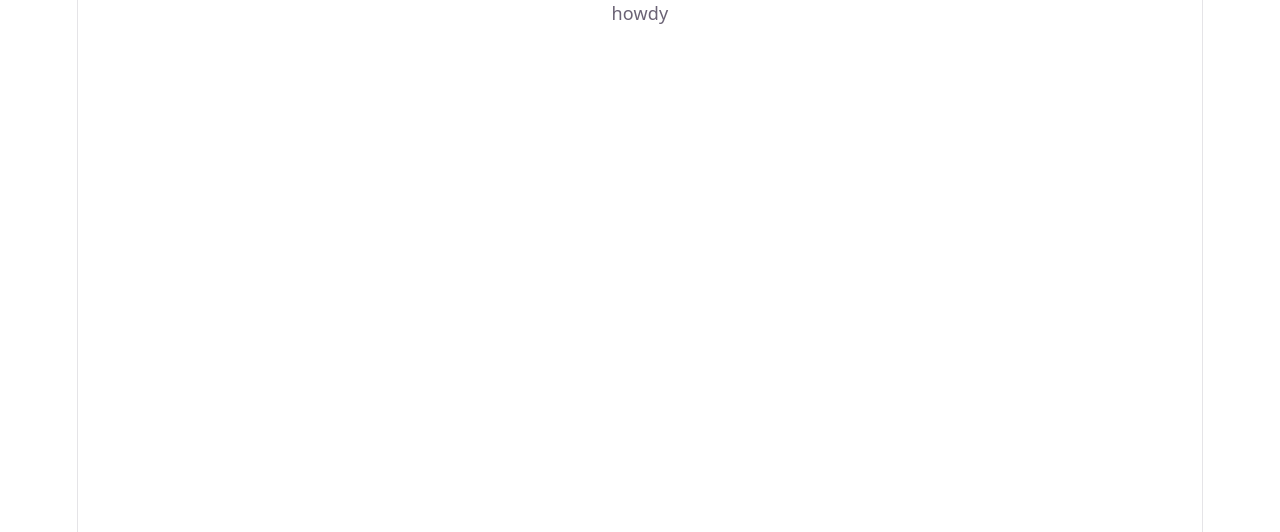
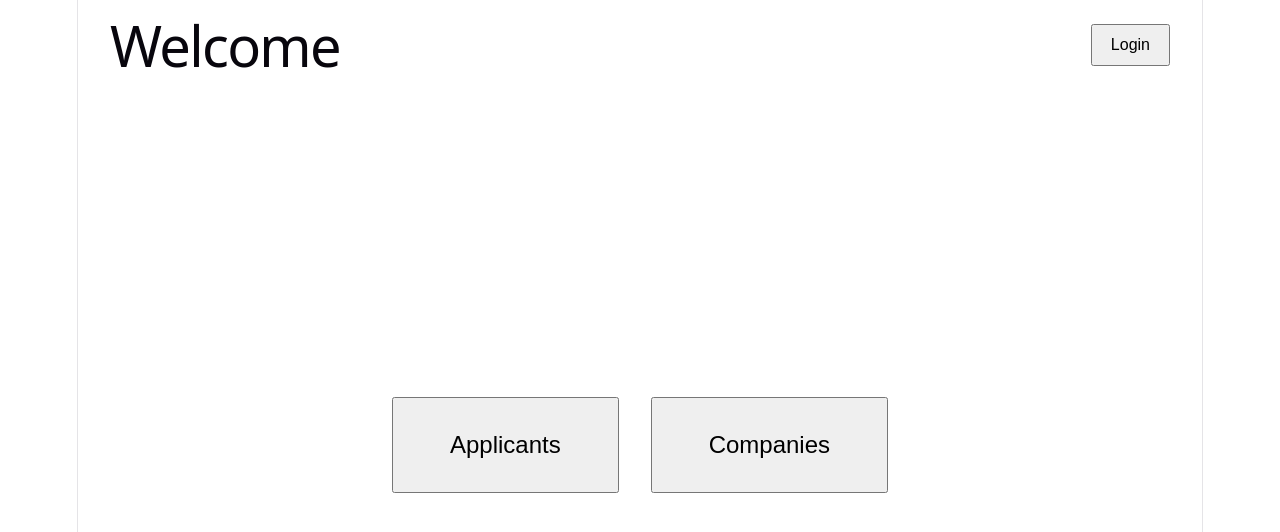
Before and after one commit to mateyct/mutual-hire, a React app in the folder frontend/: page / in a window 1280 px wide. Shown: the top 532 px of the page. Built offline with nearby package versions, Linux system fonts and the light colour scheme; the HTML template or start-up script is replaced by a standard one.

Commit message:
welcome base works!

```diff
--- a/frontend/src/App.jsx
+++ b/frontend/src/App.jsx
@@ -13,10 +13,7 @@ function App() {
 
   return (
     <>
-      <p>howdy</p>
-      {/* <BrowserRouter> */}
-        {/* <Welcome /> */}
-      {/* </BrowserRouter> */}
+      <Welcome />
     </>
   )
 }
--- a/frontend/src/welcome/Welcome.tsx
+++ b/frontend/src/welcome/Welcome.tsx
@@ -21,3 +21,5 @@ const Welcome = () => {
         </div>
     );
 };
+
+export default Welcome
```
